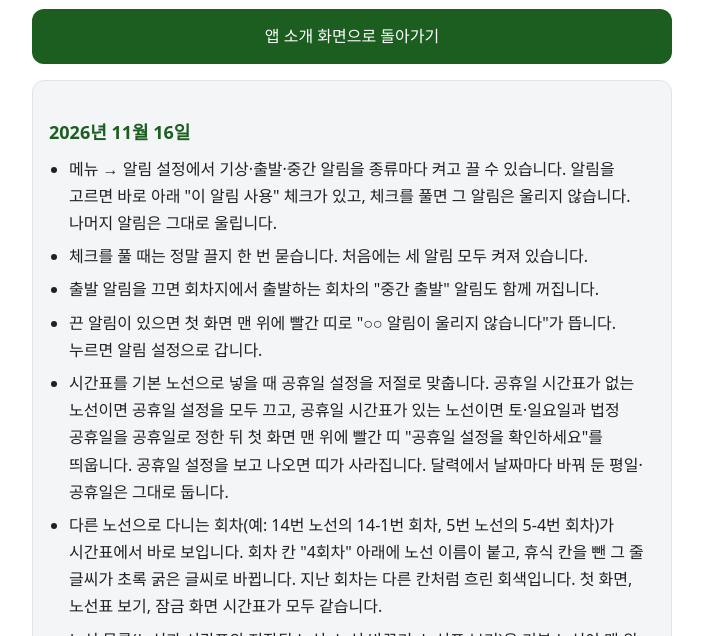
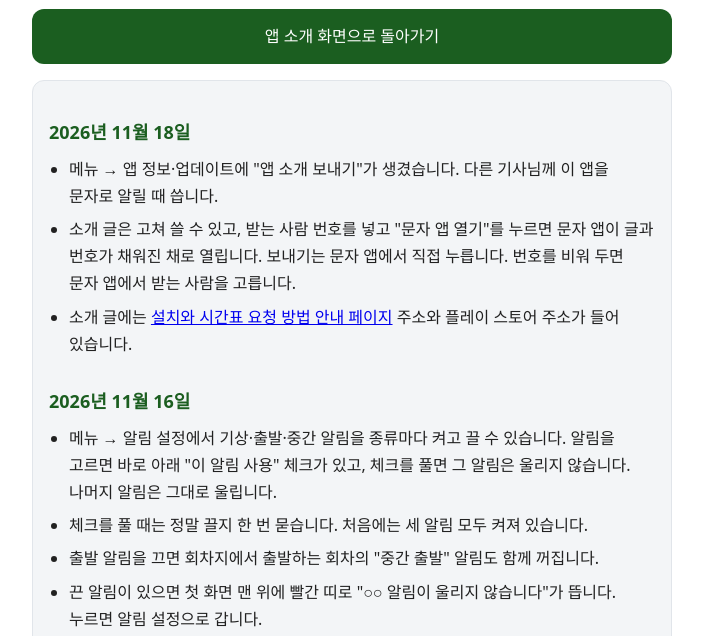
Before and after one commit to coscaSupport/busalarm-guide, a plain HTML site: page updates.html in a window 1280 px wide. Shown: the part 98-734 px from the top of the page, without its empty margins (288-991 px from the left). Drawn offline with Linux system fonts and the light colour scheme.

Commit message:
업데이트 내역: 11월 18일 앱 소개 보내기
Co-Authored-By: Claude Opus 5.5 <noreply@anthropic.com>
Claude-Session: https://claude.ai/code/session_01JGfLuHKJFd11rmSPRuMmuQ

```diff
--- a/updates.html
+++ b/updates.html
@@ -21,6 +21,13 @@ li{margin:6px 0}
 <a class="btn" href="index.html">앱 소개 화면으로 돌아가기</a>
 
 <div class="box">
+
+<h2>2026년 11월 18일</h2>
+<ul>
+<li>메뉴 → 앱 정보·업데이트에 "앱 소개 보내기"가 생겼습니다. 다른 기사님께 이 앱을 문자로 알릴 때 씁니다.</li>
+<li>소개 글은 고쳐 쓸 수 있고, 받는 사람 번호를 넣고 "문자 앱 열기"를 누르면 문자 앱이 글과 번호가 채워진 채로 열립니다. 보내기는 문자 앱에서 직접 누릅니다. 번호를 비워 두면 문자 앱에서 받는 사람을 고릅니다.</li>
+<li>소개 글에는 <a href="install.html">설치와 시간표 요청 방법 안내 페이지</a> 주소와 플레이 스토어 주소가 들어 있습니다.</li>
+</ul>
 
 <h2>2026년 11월 16일</h2>
 <ul>
```
